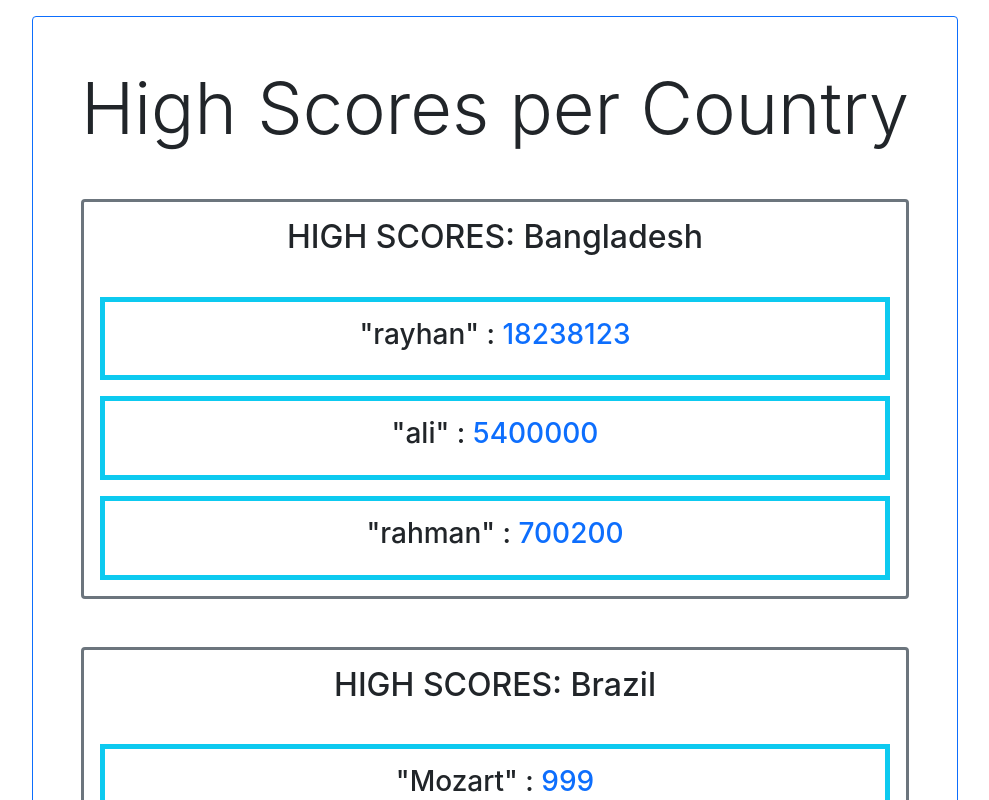
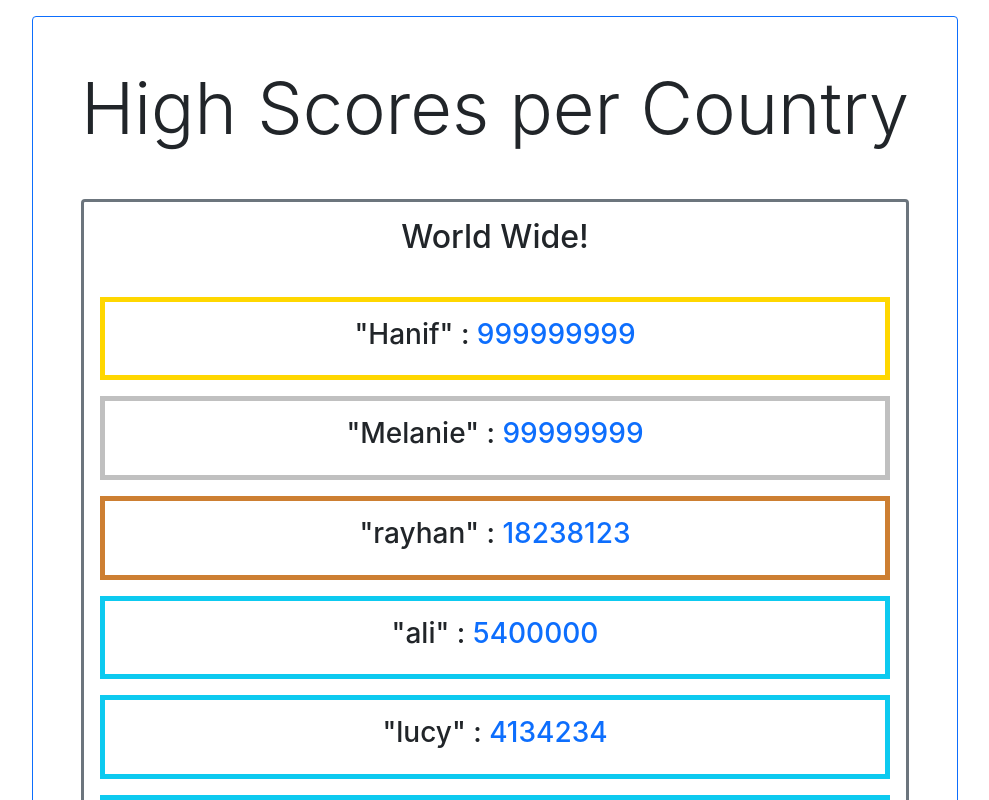
Before and after one commit to Professional-Kate/web-development, a React (Create React App) app in the folder JavaScript/react-projects/CYF-projects/high-score-table/: page / in a window 1280 px wide. Shown: the top 800 px of the page, without its empty margins (145-1134 px from the left). Built offline with nearby package versions, Linux system fonts and the light colour scheme.

Commit message:
completed challenge 5. I don't understand State hooks so I will do level 4 tomorrow after class

```diff
--- a/JavaScript/react-projects/CYF-projects/high-score-table/src/App.js
+++ b/JavaScript/react-projects/CYF-projects/high-score-table/src/App.js
@@ -1,5 +1,6 @@
 import HighScoreTable from "./modules/HighScoreTable";
 import allCountryScores from "./data/scores";
+import "./style/style.css";
 
 function App() {
   return (
--- a/JavaScript/react-projects/CYF-projects/high-score-table/src/modules/HighScoreTable.jsx
+++ b/JavaScript/react-projects/CYF-projects/high-score-table/src/modules/HighScoreTable.jsx
@@ -1,7 +1,60 @@
 import React from "react";
 import PlayerScore from "./PlayerScore";
 
+const WorldWideScores = ({ allScores }) => {
+  // making this because it's easier than writing allScores.scores every time
+  const scores = allScores.scores;
+  let personsScores = [];
+
+  // only gets the score and name pairs from the nested object
+  for (let i = 0; i < scores.length; i++) {
+    for (let k = 0; k < scores[i].scores.length; k++)
+      personsScores.push(scores[i].scores[k]);
+  }
+
+  return (
+    <div
+      className="card p-3 my-5 border-secondary border-3"
+      id="world-wide-container"
+    >
+      <h2 className="m-auto pb-4">World Wide!</h2>
+
+      {/* sort the whole person object then map that to add elements to the DOM */}
+      {personsScores
+        .sort((first, second) =>
+          first.s < second.s ? 1 : second.s < first.s ? -1 : 0
+        )
+        .map((person) => (
+          <div
+            key={person.n + "'s-container"}
+            className="p-3 mt-3 border border-info border-5"
+          >
+            <h3 key={person.n + "'s-score"} className="text-center">
+              "{person.n}" : <span className="text-primary">{person.s}</span>
+            </h3>
+          </div>
+        ))}
+    </div>
+  );
+};
+
+const HighScoreTableSection = (props) => {
+  return (
+    <div
+      id={props.name + "'s-container"}
+      className="card p-3 my-5 border-secondary border-3"
+    >
+      <h2 className="m-auto pb-4">{props.name}</h2>
+      <PlayerScore scores={props.scores} />
+    </div>
+  );
+};
+
 const HighScoreTable = (props) => {
+  const sortedPlaces = props.scores.sort((first, second) =>
+    first.name > second.name ? 1 : second.name > first.name ? -1 : 0
+  );
+
   return (
     <div id="high-score-table" className="border border-primary rounded p-5">
       <h1 id="first-header" className="display-2">
@@ -9,25 +62,20 @@ const HighScoreTable = (props) => {
       </h1>
       <div id="country-container">
         {/* sorts the countries then maps that array to different elements */}
-        {props.scores
-          .sort((first, second) =>
-            first.name > second.name ? 1 : second.name > first.name ? -1 : 0
-          )
-          .map((country) => (
-            <div
-              key={country.name + "-container"}
-              className="card p-3 my-5 border-secondary border-3"
-            >
-              <h2 key={country.name + "-header"} className="m-auto pb-4">
-                <span className="text-uppercase">High Scores:</span>{" "}
-                {country.name}
-              </h2>
-              <PlayerScore scores={country.scores} />
-            </div>
-          ))}
+
+        <WorldWideScores allScores={props} />
+
+        {sortedPlaces.map((country) => (
+          <HighScoreTableSection
+            name={country.name}
+            scores={country.scores}
+            key={country.name + "'s-container"}
+          />
+        ))}
       </div>
     </div>
   );
 };
+export default HighScoreTable;
 
-export default HighScoreTable;
+// at every iteration of making the player scores, pass that DOM node into a new component which adds onto the World Wide scores
--- a/JavaScript/react-projects/CYF-projects/high-score-table/src/modules/PlayerScore.jsx
+++ b/JavaScript/react-projects/CYF-projects/high-score-table/src/modules/PlayerScore.jsx
@@ -1,13 +1,13 @@
 import React from "react";
 
 const PlayerScore = (props) => {
+  const sortedScores = props.scores.sort((first, second) =>
+    first.s < second.s ? 1 : second.s < first.s ? -1 : 0
+  );
+
   return (
     <div id="score-container">
-      {props.scores
-        .sort((first, second) =>
-          first.s < second.s ? 1 : second.s < first.s ? -1 : 0
-        )
-        .map((score) => (
+      {sortedScores.map((score) => (
         <div
           key={score.n + "'s-container"}
           className="p-3 mt-3 border border-info border-5"
--- /dev/null
+++ b/JavaScript/react-projects/CYF-projects/high-score-table/src/style/style.css
@@ -0,0 +1,14 @@
+/* selecting the first div of the parent #world-wide-container */
+#world-wide-container div:nth-child(2) {
+  border-color: #ffd700 !important; /* need !important because bootstrap also uses it */
+}
+
+/* selecting the second div of the parent #world-wide-container */
+#world-wide-container div:nth-child(3) {
+  border-color: #c0c0c0 !important; /* need !important because bootstrap also uses it */
+}
+
+/* selecting the third div of the parent #world-wide-container */
+#world-wide-container div:nth-child(4) {
+  border-color: #cd7f32 !important; /* need !important because bootstrap also uses it */
+}
```
Lines whose indentation alone changed are shown as unchanged.
